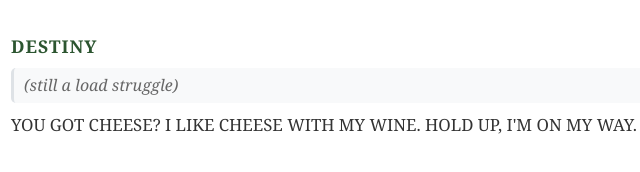
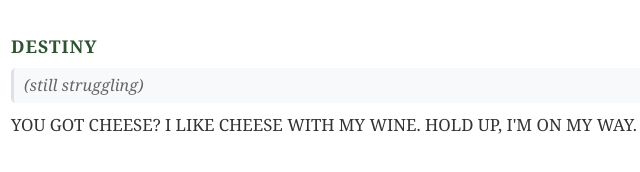
Before and after one commit to crossinguard/creative-club_rowers-lunch, a plain HTML site: page index.html in a window 1280 px wide. Shown: the part 4797-4969 px from the top of the page, 244-884 px from the left. Drawn offline with Linux system fonts and the light colour scheme.

Commit message:
fix type

```diff
--- a/index.html
+++ b/index.html
@@ -421,7 +421,7 @@
 
             <div class="line" data-character="DESTINY">
                 <div class="speaker">DESTINY</div>
-                <div class="stage-direction">(still a load struggle)</div>
+                <div class="stage-direction">(still struggling)</div>
                 <div class="dialogue">YOU GOT CHEESE? I LIKE CHEESE WITH MY WINE. HOLD UP, I'M ON MY WAY.</div>
             </div>
 
```
